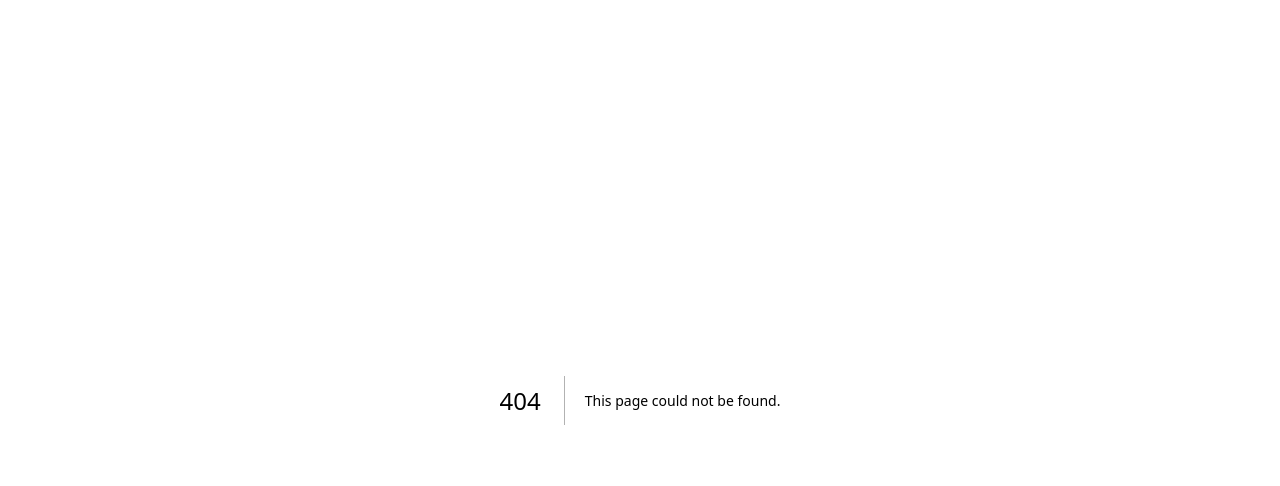
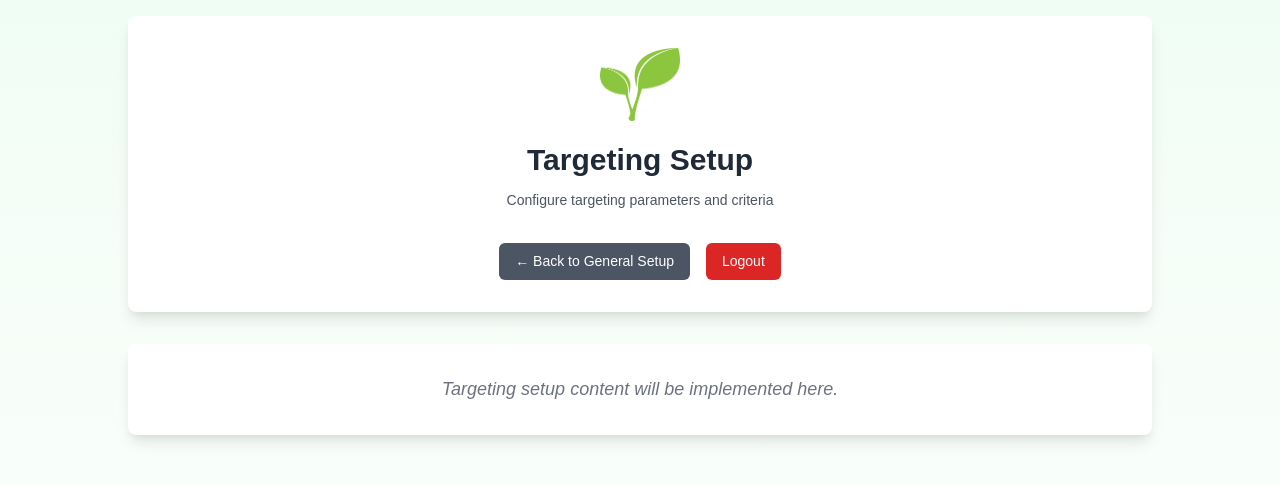
Before and after one commit to MattManna0/pglnew, a Next.js app: page /targeting-setup in a window 1280 px wide. Before the commit this address had no page. Shown: the top 486 px of the page. Built offline with nearby package versions, Linux system fonts and the light colour scheme.

Commit message:
targeting setup
create targeting setup paage.

```diff
--- a/app/general-setup/page.tsx
+++ b/app/general-setup/page.tsx
@@ -16,8 +16,12 @@ export default function GeneralSetup() {
   };
 
   const handleSectionClick = (section: string) => {
-    // Do nothing for now as requested
-    console.log(`Clicked on ${section} section`);
+    if (section === 'targeting') {
+      window.location.href = '/targeting-setup';
+    } else {
+      // Do nothing for other sections for now
+      console.log(`Clicked on ${section} section`);
+    }
   };
 
   return (
--- /dev/null
+++ b/app/styles/targeting-setup.css
@@ -0,0 +1,79 @@
+.targeting-setup-container {
+  min-height: 100vh;
+  background: linear-gradient(to bottom, #f0fdf4, #ffffff);
+  padding: 1rem;
+}
+
+.targeting-setup-header {
+  max-width: 64rem;
+  margin: 0 auto 2rem;
+  background-color: #ffffff;
+  border-radius: 0.5rem;
+  box-shadow: 0 10px 15px -3px rgba(0, 0, 0, 0.1), 0 4px 6px -2px rgba(0, 0, 0, 0.05);
+  padding: 2rem;
+  text-align: center;
+}
+
+.targeting-setup-logo {
+  margin: 0 auto 1rem;
+}
+
+.targeting-setup-title {
+  font-size: 1.875rem;
+  font-weight: 700;
+  color: #1f2937;
+  margin-bottom: 0.5rem;
+}
+
+.targeting-setup-subtitle {
+  font-size: 0.875rem;
+  color: #4b5563;
+  margin-bottom: 2rem;
+}
+
+.targeting-setup-logout-button {
+  background-color: #dc2626;
+  color: #ffffff;
+  padding: 0.5rem 1rem;
+  border-radius: 0.375rem;
+  border: none;
+  cursor: pointer;
+  font-size: 0.875rem;
+  transition: background-color 0.15s ease-in-out;
+}
+
+.targeting-setup-logout-button:hover {
+  background-color: #b91c1c;
+}
+
+.targeting-setup-back-button {
+  background-color: #4b5563;
+  color: #ffffff;
+  padding: 0.5rem 1rem;
+  border-radius: 0.375rem;
+  border: none;
+  cursor: pointer;
+  font-size: 0.875rem;
+  transition: background-color 0.15s ease-in-out;
+  margin-right: 1rem;
+}
+
+.targeting-setup-back-button:hover {
+  background-color: #374151;
+}
+
+.targeting-setup-content {
+  max-width: 64rem;
+  margin: 0 auto;
+  background-color: #ffffff;
+  border-radius: 0.5rem;
+  box-shadow: 0 10px 15px -3px rgba(0, 0, 0, 0.1), 0 4px 6px -2px rgba(0, 0, 0, 0.05);
+  padding: 2rem;
+  text-align: center;
+}
+
+.targeting-setup-placeholder {
+  color: #6b7280;
+  font-size: 1.125rem;
+  font-style: italic;
+}
--- /dev/null
+++ b/app/targeting-setup/page.tsx
@@ -0,0 +1,58 @@
+'use client';
+
+import Image from 'next/image';
+import '../styles/targeting-setup.css';
+
+export default function TargetingSetup() {
+  const handleLogout = () => {
+    // Clear session cookie
+    document.cookie = 'session=; expires=Thu, 01 Jan 1970 00:00:00 UTC; path=/; SameSite=Strict';
+    // Redirect to login
+    window.location.href = '/';
+  };
+
+  const handleBackToGeneralSetup = () => {
+    window.location.href = '/general-setup';
+  };
+
+  return (
+    <div className="targeting-setup-container">
+      <div className="targeting-setup-header">
+        <Image
+          src="/greenleaf.png"
+          alt="Green Leaf Logo"
+          width={80}
+          height={80}
+          className="targeting-setup-logo"
+          priority
+        />
+        <h1 className="targeting-setup-title">
+          Targeting Setup
+        </h1>
+        <h2 className="targeting-setup-subtitle">
+          Configure targeting parameters and criteria
+        </h2>
+        <div>
+          <button
+            onClick={handleBackToGeneralSetup}
+            className="targeting-setup-back-button"
+          >
+            ← Back to General Setup
+          </button>
+          <button
+            onClick={handleLogout}
+            className="targeting-setup-logout-button"
+          >
+            Logout
+          </button>
+        </div>
+      </div>
+
+      <div className="targeting-setup-content">
+        <p className="targeting-setup-placeholder">
+          Targeting setup content will be implemented here.
+        </p>
+      </div>
+    </div>
+  );
+}
--- a/middleware.ts
+++ b/middleware.ts
@@ -3,7 +3,8 @@ import { NextRequest, NextResponse } from 'next/server';
 export function middleware(request: NextRequest) {
   // Check if accessing protected admin routes
   if (request.nextUrl.pathname.startsWith('/admin-home') ||
-      request.nextUrl.pathname.startsWith('/general-setup')) {
+      request.nextUrl.pathname.startsWith('/general-setup') ||
+      request.nextUrl.pathname.startsWith('/targeting-setup')) {
     // Check for session cookie
     const sessionCookie = request.cookies.get('session');
 
@@ -17,5 +18,5 @@ export function middleware(request: NextRequest) {
 }
 
 export const config = {
-  matcher: ['/admin-home/:path*', '/general-setup/:path*']
+  matcher: ['/admin-home/:path*', '/general-setup/:path*', '/targeting-setup/:path*']
 };
```
